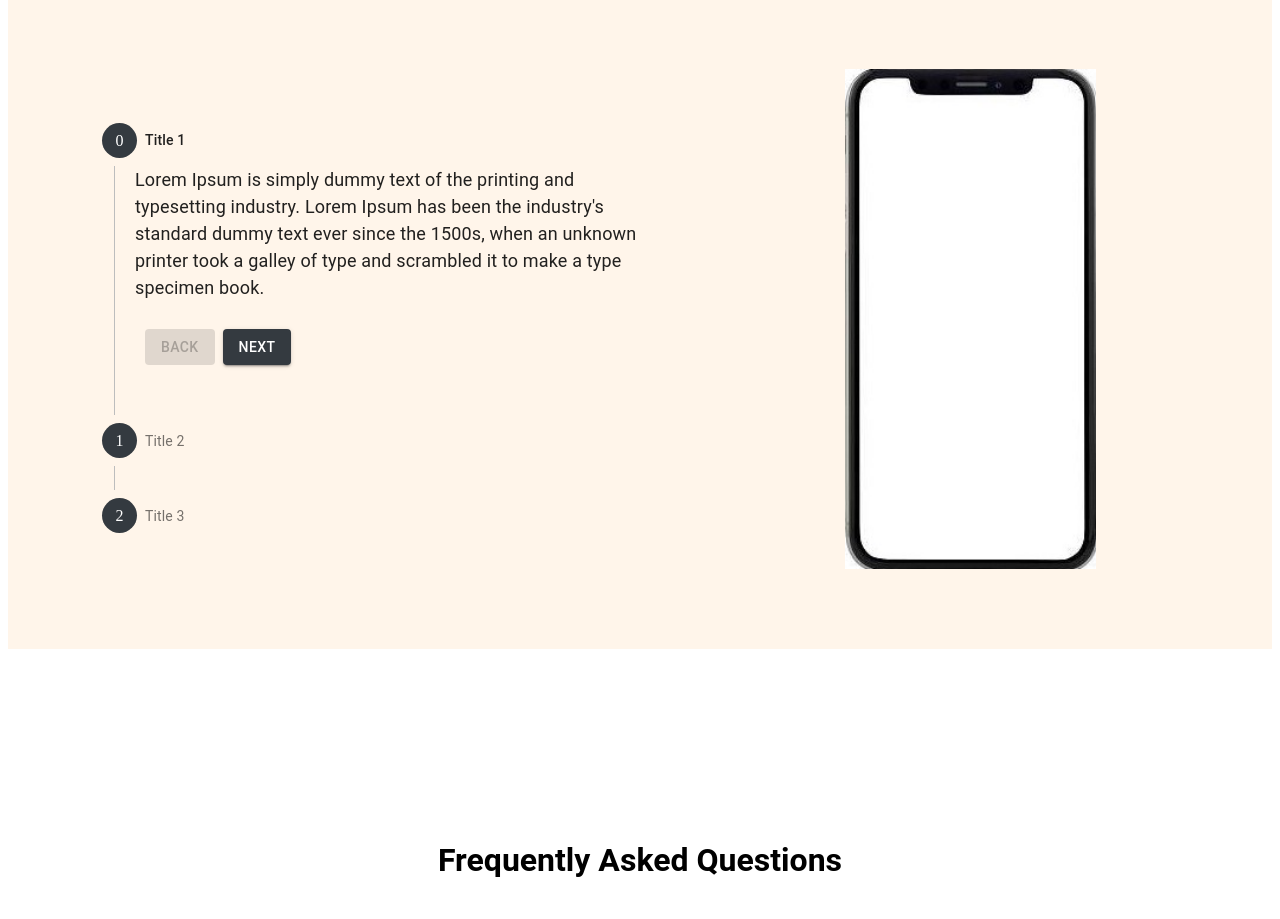
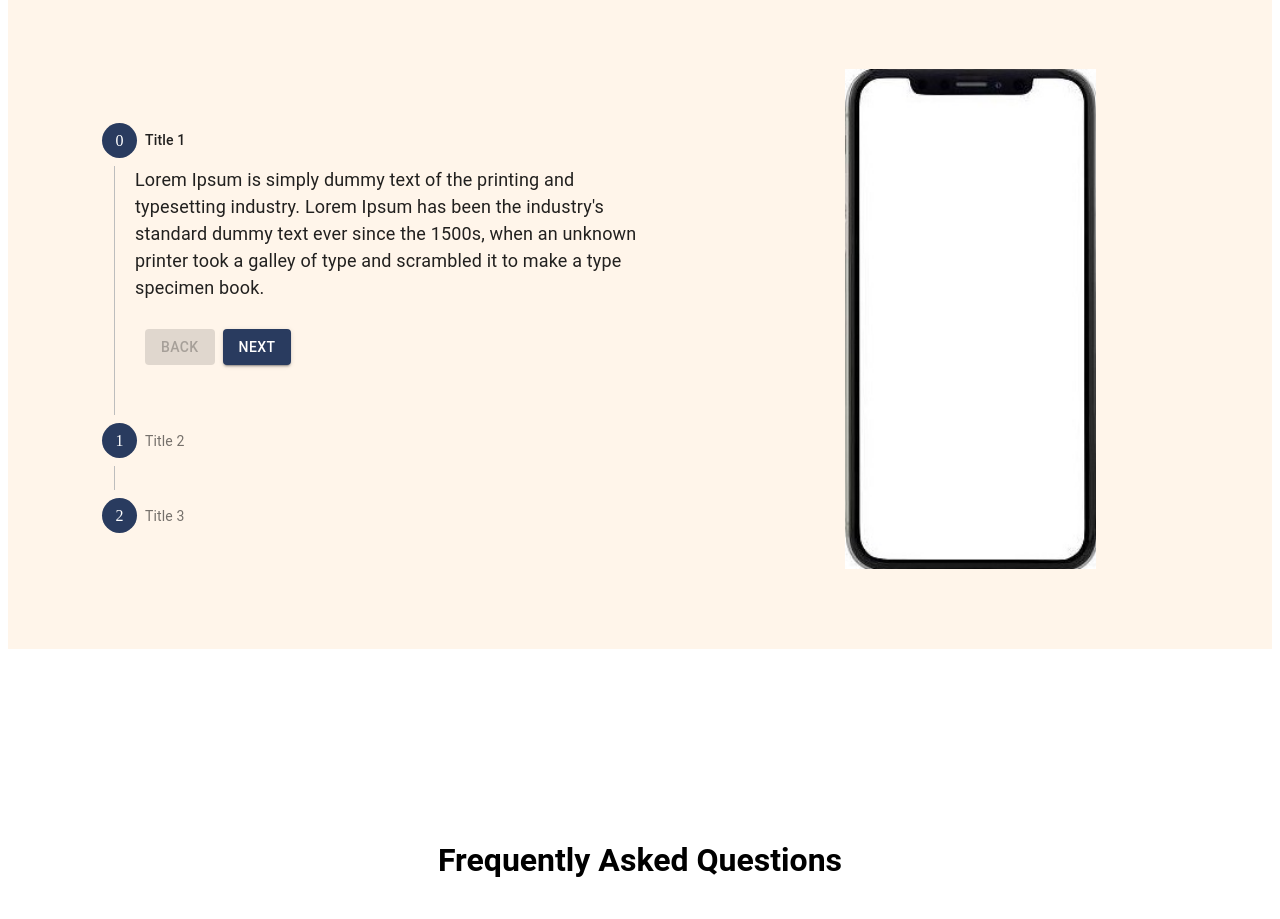
Before and after one commit to KarthikHebbarMN/SocketWebClient, a Next.js app: page / in a window 1280 px wide. Shown: the part 3020-3939 px from the top of the page. Built offline with nearby package versions, Linux system fonts and the light colour scheme.

Commit message:
steps alignmenttt

```diff
--- a/component/Userflow/index.js
+++ b/component/Userflow/index.js
@@ -1,4 +1,4 @@
-import React from "react";
+import React, {useState} from "react";
 import styles from "./styles.module.css";
 import { makeStyles } from "@material-ui/core/styles";
 import Stepper from "@material-ui/core/Stepper";
@@ -27,7 +27,7 @@ const useStyles = makeStyles((theme) => ({
   button: {
     marginTop: theme.spacing(1),
     marginRight: theme.spacing(1),
-    backgroundColor: "#343A40",
+    backgroundColor: "#293B5F",
     color: "#fff",
     fontFamily : "Roboto"
   },
@@ -59,6 +59,7 @@ function getStepContent(step) {
 
 export default function Progress() {
   const classes = useStyles();
+  const [resetStep, setResetStep] = useState('Get your Interior done!')
   const [activeStep, setActiveStep] = React.useState(0);
   const steps = getSteps();
 
@@ -88,7 +89,7 @@ export default function Progress() {
             labelProps.icon = (
               <div
                 style={{
-                  backgroundColor: "#343A40",
+                  backgroundColor: "#293B5F",
                   color: "#fff",
                   borderRadius: "50%",
                   height: "35px",
@@ -119,7 +120,7 @@ export default function Progress() {
                         variant="contained"
                         color="primary"
                         onClick={handleNext}
-                        style={{ backgroundColor: "#343A40" }}
+                        style={{ backgroundColor: "#293B5F" }}
                         className={classes.button}
                       >
                         {activeStep === steps.length - 1 ? "Finish" : "Next"}
@@ -133,11 +134,11 @@ export default function Progress() {
         </Stepper>
         {activeStep === steps.length && (
           <Paper square elevation={0} className={classes.resetContainer}>
-            <Typography>All steps completed - you&apos;re finished</Typography>
+            <Typography>{resetStep}</Typography>
             <Button
               onClick={handleReset}
               className={classes.button}
-              style={{ backgroundColor: "#343A40" }}
+              style={{ backgroundColor: "#4A1C40", width : '250px' }}
             >
               Reset
             </Button>
--- a/component/Userflow/styles.module.css
+++ b/component/Userflow/styles.module.css
@@ -67,6 +67,6 @@
          padding-top: 30px;
      }
      .container {
-         margin-left: 23px;
+         margin-left : 25px;
      }
  }
```
